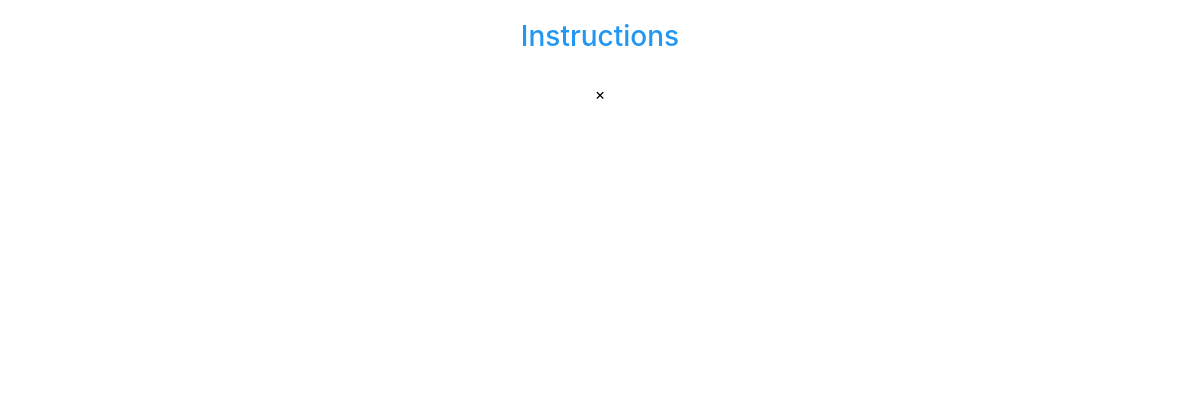
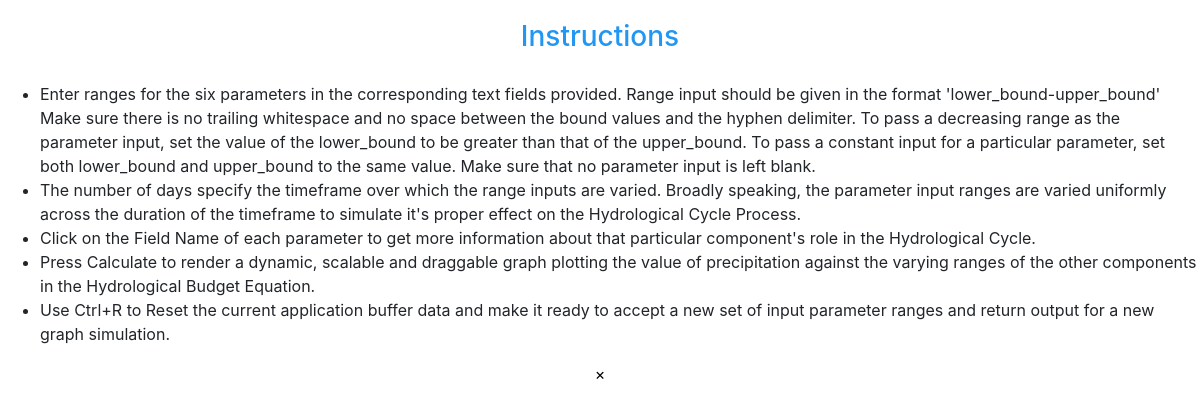
Before and after one commit to statebait/hydropro, an Electron app: page instruction.html in a window 1200 px wide. Drawn offline with nearby package versions, Linux system fonts and the light colour scheme.

Commit message:
Update Instructions

```diff
--- a/instruction.html
+++ b/instruction.html
@@ -20,6 +20,23 @@
         <h3 class="text-center" style="color: #2196f3; padding-top: 20px; padding-bottom: 20px;">
             Instructions
         </h3>
+        <ul>
+          <li>
+            Enter ranges for the six parameters in the corresponding text fields provided. Range input should be given in the format 'lower_bound-upper_bound' Make sure there is no trailing whitespace and no space between the bound values and the hyphen delimiter. To pass a decreasing range as the parameter input, set the value of the lower_bound to be greater than that of the upper_bound. To pass a constant input for a particular parameter, set both lower_bound and upper_bound to the same value. Make sure that no parameter input is left blank.
+          </li>
+          <li>
+            The number of days specify the timeframe over which the range inputs are varied. Broadly speaking, the parameter input ranges are varied uniformly across the duration of the timeframe to simulate it's proper effect on the Hydrological Cycle Process.
+          </li>
+          <li>
+            Click on the Field Name of each parameter to get more information about that particular component's role in the Hydrological Cycle.
+          </li>
+          <li>
+            Press Calculate to render a dynamic, scalable and draggable graph plotting the value of precipitation against the varying ranges of the other components in the Hydrological Budget Equation.
+          </li>
+          <li>
+            Use Ctrl+R to Reset the current application buffer data and make it ready to accept a new set of input parameter ranges and return output for a new graph simulation.
+          </li>
+        </ul>
     </div>
     <div class="text-center container">
         <a href="javascript:window.close()" id="close">
```
